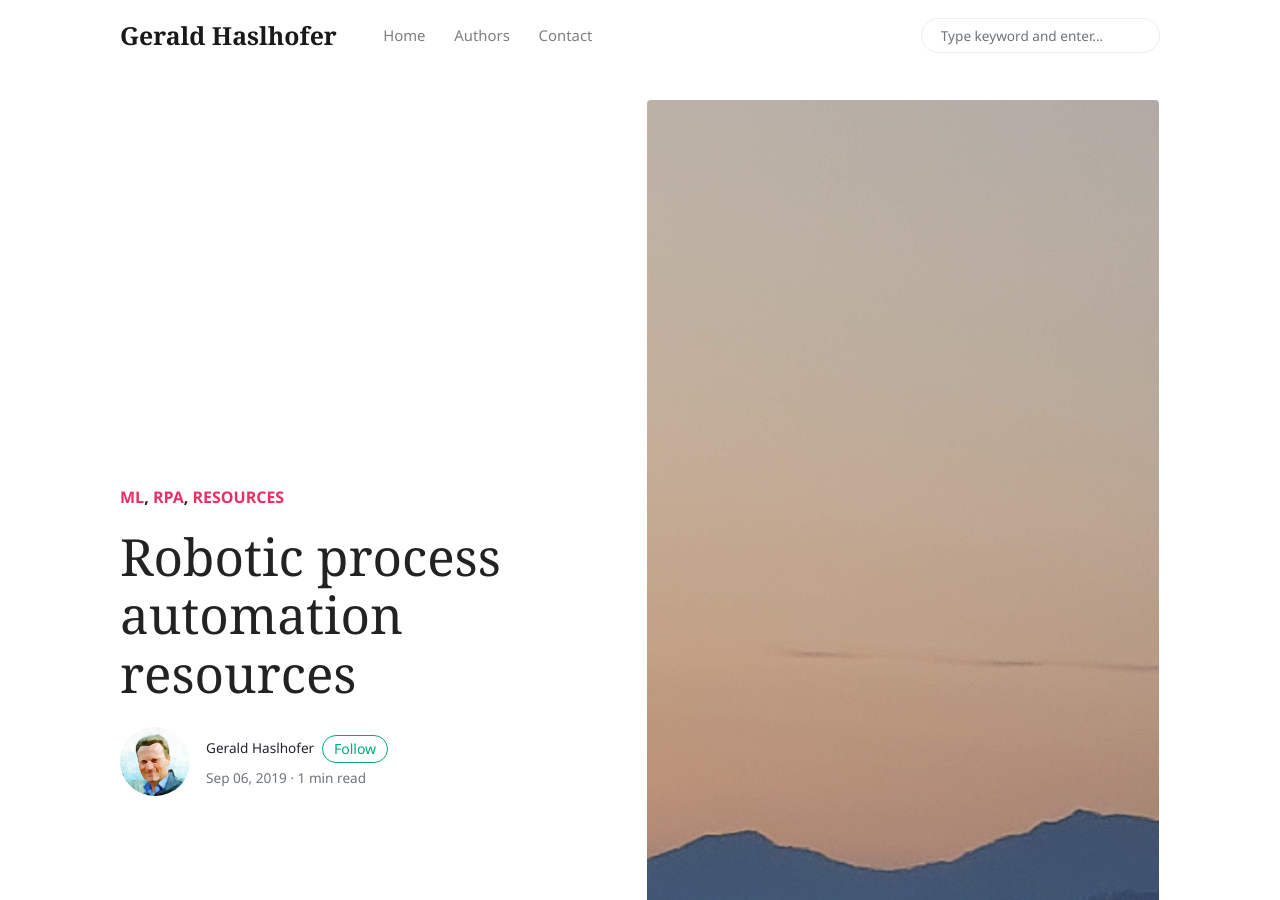
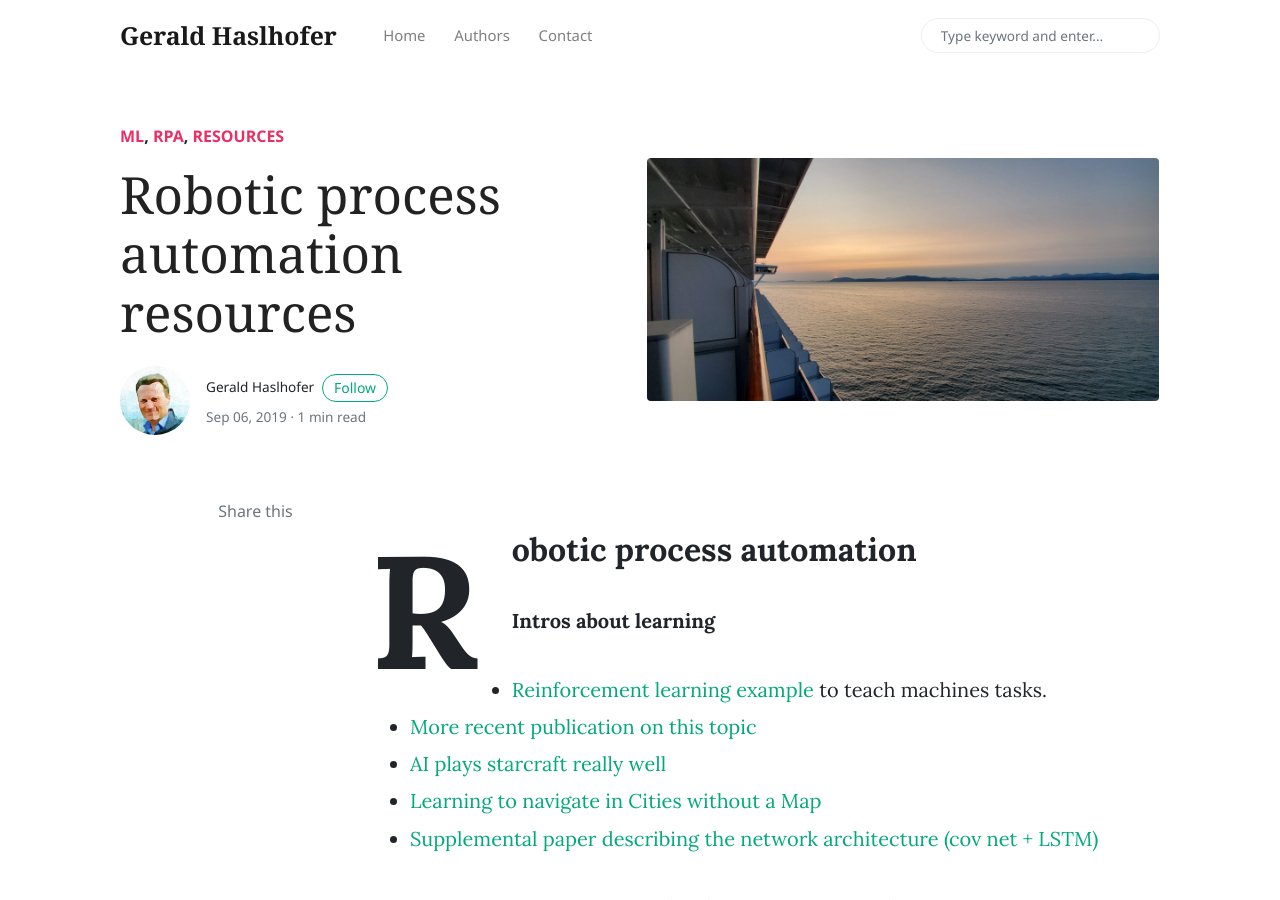
Before and after one commit to haslhofer/haslhofer.github.io, a Jekyll site: the page built from _posts/2019-09-06-rpa.md, in a window 1280 px wide and 900 px high. Built offline with Jekyll 4.4.1, drawn with Linux system fonts in a browser that asks for light colours; nearby versions of some CDN libraries; comment, search, counter and statistics services are not loaded.

Commit message:
add new image

```diff
--- a/_posts/2019-09-06-rpa.md
+++ b/_posts/2019-09-06-rpa.md
@@ -4,7 +4,7 @@ title:  "Robotic process automation resources"
 author: gerald
 categories: [ ml, rpa, resources ]
 tags: [sticky]
-image: assets/images/landscape1.jpg
+image: assets/images/landscapea.jpg
 ---
 
 Robotic process automation
```
Also changed, not shown: assets/images/landscapea.jpg (added).
